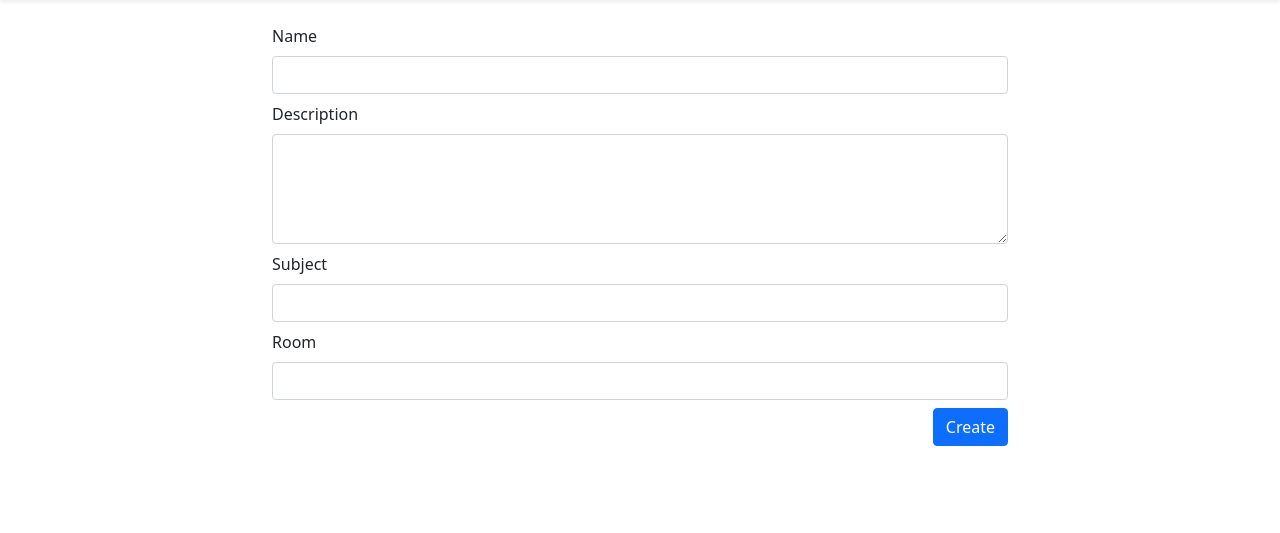
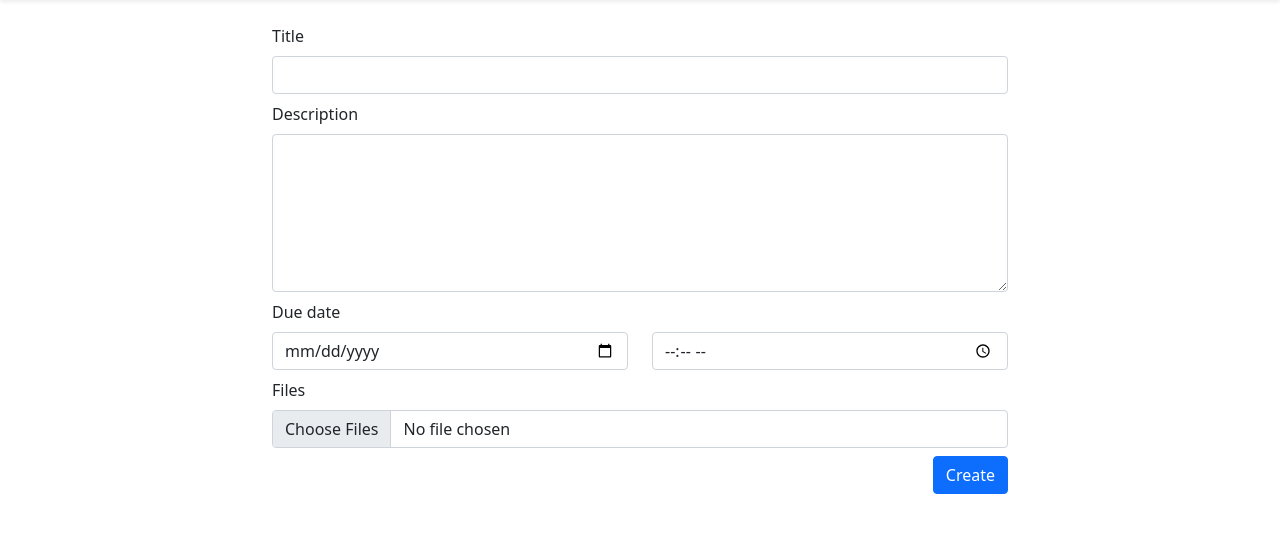
Before and after one commit to purwasadr/capstone, a Django app: template classroom/templates/classroom/add-task.html in a window 1280 px wide. Shown: the part 56-589 px from the top of the page. Run offline with Django 4.2, Linux system fonts and the light colour scheme; the template is opened without the code that fills it: values that come from a table or form of the project are taken from there, others are empty; parts of the project's set-up code (start-up, migrations or seed data) failed here and were passed over.

Commit message:
Change to use html to define input

```diff
--- a/classroom/templates/classroom/add-task.html
+++ b/classroom/templates/classroom/add-task.html
@@ -2,19 +2,31 @@
 {% block body %}
     <div class="row justify-content-center">
         <div class="col-md-8">
-            <form action="{% url 'add-task' room_id %}" method="post" enctype="multipart/form-data" >
+            <form action="{% url 'add-task' room_id %}" method="post" enctype="multipart/form-data">
                 {% csrf_token %}
-                {% for field in form %}
-                    <div class="mb-2">
-                        <label class="form-label" for="{{ field.auto_id }}">{{ field.label }}</label>
-                        {{ field }}
-                        {% for error in field.errors %}
-                            <div class="invalid-feedback">
-                                {{ error }}
-                            </div>
-                        {% endfor %}
+                <div class="mb-2">
+                    <label for="title" class="form-label">Title</label>
+                    <input class="form-control" type="text" name="title" id="title">
+                </div>
+                <div class="mb-2">
+                    <label for="description" class="form-label">Description</label>
+                    <textarea class="form-control" name="description" id="description" rows="6"></textarea>
+                </div>
+                <div class="">
+                    <label for="Due Date" class="form-label">Due date</label>
+                    <div class="row">
+                        <div class="col mb-2">
+                            <input class="form-control" type="date" name="due_date" id="due_date">
+                        </div>
+                        <div class="col mb-2">
+                            <input class="form-control" type="time" name="due_time" id="due_time">
+                        </div>
                     </div>
-                {% endfor %}
+                </div>
+                <div class="mb-2">
+                    <label class="form-label" for="files">Files</label>
+                    <input type="file" name="files" class="form-control" multiple id="files">
+                </div>
                 <div class="d-flex justify-content-end">
                     <input class="btn btn-primary" type="submit" value="Create">
                 </div>
```
